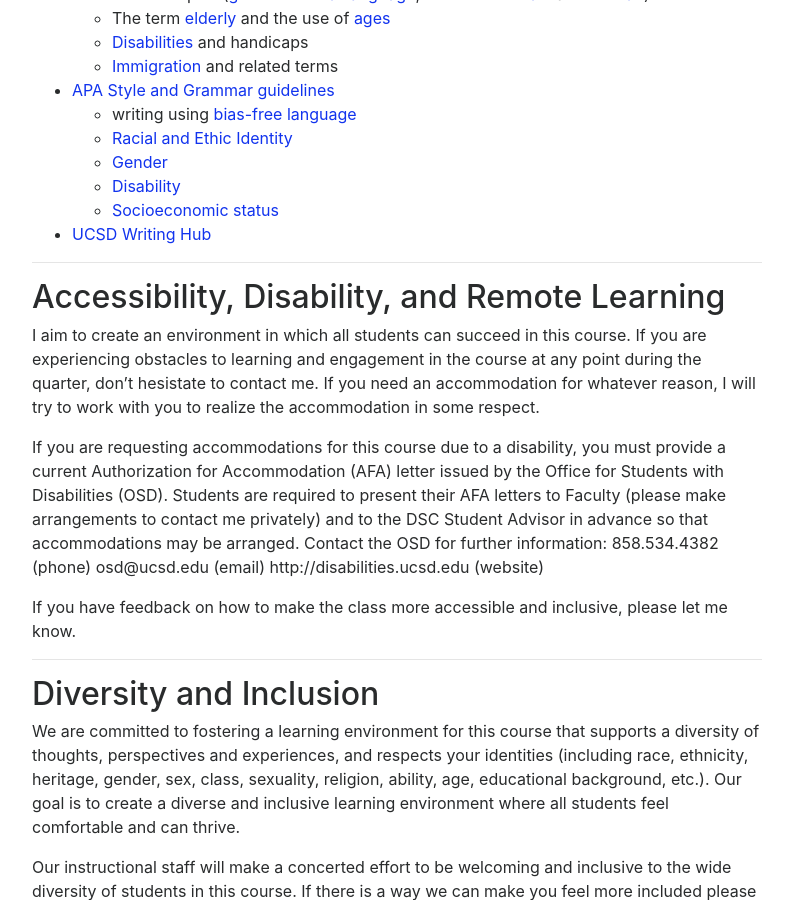
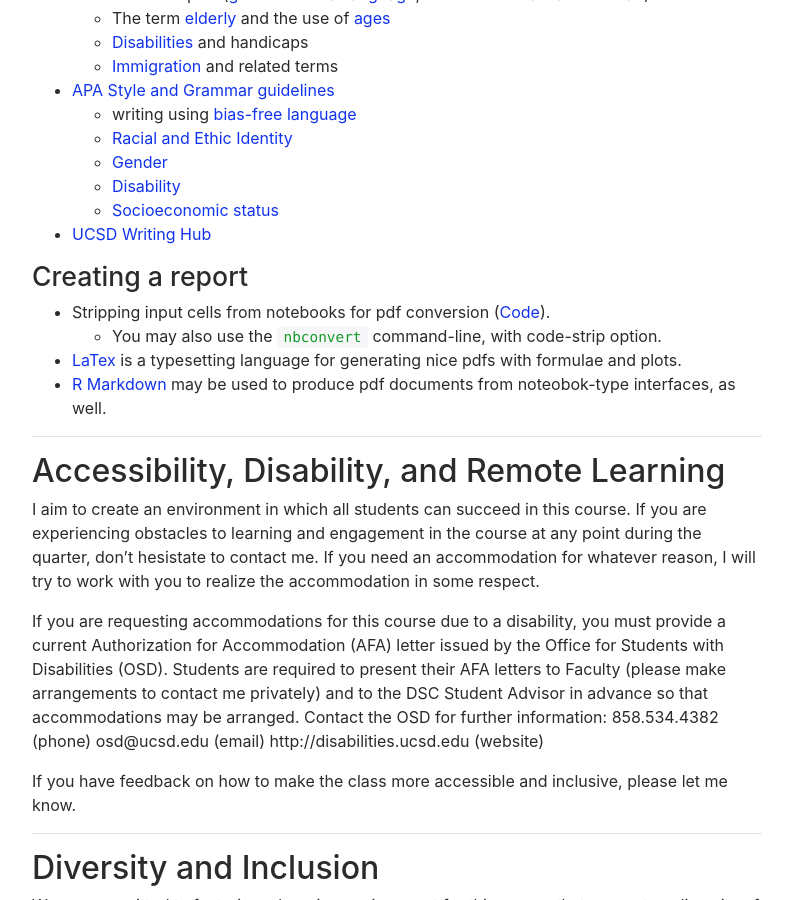
Before and after one commit to afraenkel/course-fairness-webpage, a Jekyll site: the page built from index.md, in a window 1280 px wide and 900 px high, scrolled down 4040 px. Shown: the whole window, without its empty margins (243-1033 px from the left). Built offline with Jekyll 4.4.1, drawn with Linux system fonts in a browser that asks for light colours; nearby versions of some CDN libraries.

Commit message:
typesetting

```diff
--- a/index.md
+++ b/index.md
@@ -205,6 +205,16 @@ Grade: 40% of Total
   - [Socioeconomic status](https://apastyle.apa.org/style-grammar-guidelines/bias-free-language/socioeconomic-status)
 * [UCSD Writing Hub](https://writinghub.ucsd.edu/for-undergrads/index.html)
 
+## Creating a report
+
+* Stripping input cells from notebooks for pdf conversion
+  ([Code](https://github.com/DSC-Capstone/project-templates/blob/EDA/src/utils.py)).
+  - You may also use the `nbconvert` command-line, with code-strip
+    option.
+* [LaTex](https://www.cis.upenn.edu/~cis160/current/files/resources/latex_setup_guide.pdf)
+  is a typesetting language for generating nice pdfs with formulae and plots.
+* [R Markdown](https://rmarkdown.rstudio.com/) may be used to produce
+  pdf documents from noteobok-type interfaces, as well.
 
 ---
 
```
